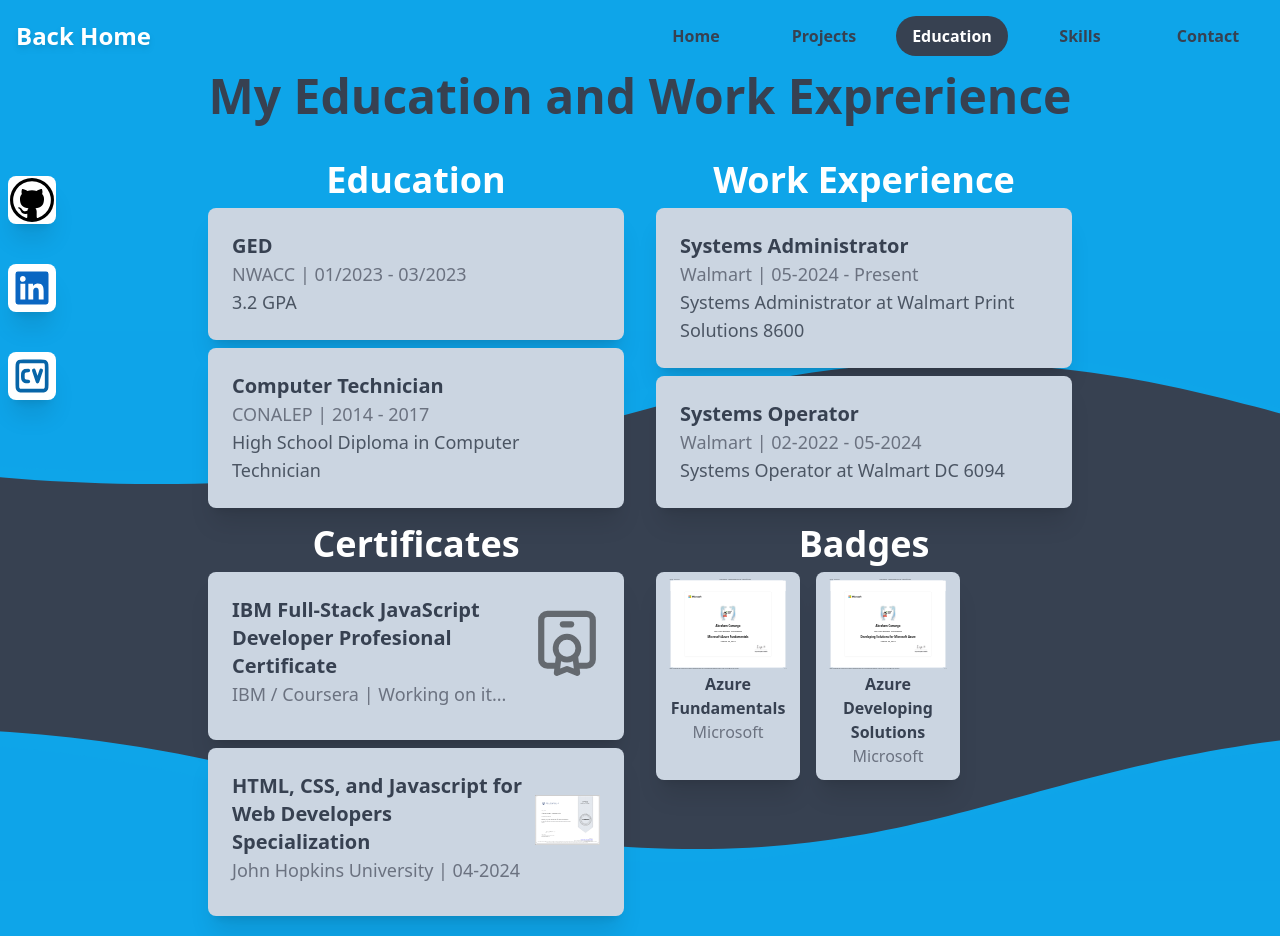
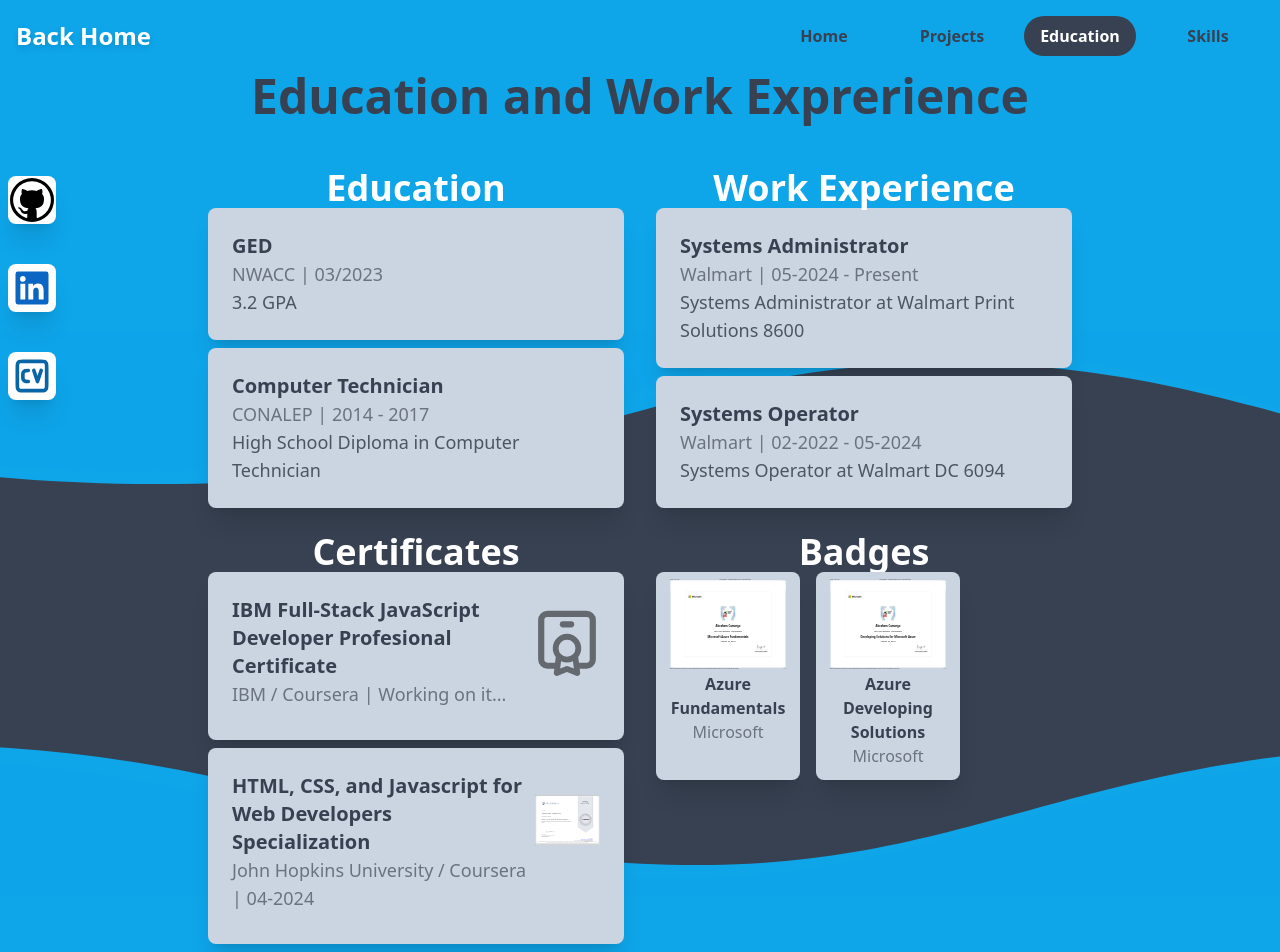
Before and after one commit to Suberror27/abrahams_portfolio, a Next.js app: page /education in a window 1280 px wide. Built offline with nearby package versions, Linux system fonts and the light colour scheme.

Commit message:
Almost ready to deploy app

```diff
--- a/components/NavigationBar.js
+++ b/components/NavigationBar.js
@@ -36,7 +36,7 @@
       {value: "/projects", title: "Projects"},
       {value: "/education", title: "Education"},
       {value: "/skills", title: "Skills"},
-      {value: "/contact", title: "Contact"},
+      // {value: "/contact", title: "Contact"},
 
     ]
 
--- a/pages/contact.js
+++ b/pages/contact.js
@@ -5,7 +5,6 @@
     <div className="fade-in">
       <h1 className="text-gray-700 font-semibold text-2xl md:text-5xl text-center pb-10">Contact</h1>
     </div>
-
     </>
     );
   }
--- a/pages/education.js
+++ b/pages/education.js
@@ -6,7 +6,7 @@
 export default function Education() {
 
   const education = [
-    { title: "GED", company: "NWACC", date: "01/2023 - 03/2023", description: "3.2 GPA" },
+    { title: "GED", company: "NWACC", date: "03/2023", description: "3.2 GPA" },
     { title: "Computer Technician", company: "CONALEP", date: "2014 - 2017", description: "High School Diploma in Computer Technician" },
     // Add more education
   ];
@@ -19,7 +19,7 @@
 
   const certInfo = [
     { title: "IBM Full-Stack JavaScript Developer Profesional Certificate", issuer: "IBM / Coursera", date: "Working on it...", image: "/cert_placeholder.svg" },
-    { title: "HTML, CSS, and Javascript for Web Developers Specialization", issuer: "John Hopkins University", date: "04-2024", image: "/Coursera 8PCJJNTAPXYJ.svg" },
+    { title: "HTML, CSS, and Javascript for Web Developers Specialization", issuer: "John Hopkins University / Coursera", date: "04-2024", image: "/Coursera 8PCJJNTAPXYJ.svg" },
     // Add more certifications
   ];
 
@@ -33,34 +33,34 @@
      <>
      <div className="fade-in">
 
-        <h1 className="text-gray-700 font-semibold text-2xl md:text-5xl text-center pb-10">My Education and Work Exprerience</h1>
+        <h1 className="text-gray-700 font-semibold text-2xl md:text-5xl text-center pb-8">Education and Work Exprerience</h1>
 
         <div className="grid grid-rows-1">
           <div className="grid grid-cols-1 md:grid-cols-2">
 
-            <div>
-              <h1 className="font-semibold text-white text-2xl md:text-4xl text-center pb-2">Education</h1>
+            <div className="pt-4 pb-2">
+              <h1 className="font-semibold text-white text-2xl md:text-4xl text-center">Education</h1>
               <Container information={education} />
             </div>
 
-            <div>
-              <h1 className="font-semibold text-white text-2xl md:text-4xl text-center pb-2">Work Experience</h1>
+            <div className="pt-4 pb-2">
+              <h1 className="font-semibold text-white text-2xl md:text-4xl text-center">Work Experience</h1>
               <Container information={workExperience} />
             </div>
 
           </div>
         </div>
 
-        <div className="grid grid-rows-1 pt-4 pb-5">
+        <div className="grid grid-rows-1">
           <div className="grid grid-cols-1 md:grid-cols-2">
 
-            <div>
-              <h1 className="font-semibold text-white text-2xl md:text-4xl text-center pb-2">Certificates</h1>
+            <div className="pt-4 pb-2">
+              <h1 className="font-semibold text-white text-2xl md:text-4xl text-center">Certificates</h1>
               <Certificates certInfo={certInfo}/>
             </div>
 
-            <div>
-              <h1 className="font-semibold text-white text-2xl md:text-4xl text-center pb-2">Badges</h1>
+            <div className="pt-4 pb-2">
+              <h1 className="font-semibold text-white text-2xl md:text-4xl text-center">Badges</h1>
               <Badges badgeInfo={badges} />
             </div>
 
--- a/pages/index.js
+++ b/pages/index.js
@@ -10,16 +10,16 @@
 
           <div className="text-center p-4">
             <p className="text-3xl md:text-6xl md:text-center drop-shadow-lg font-semibold text-gray-700 pb-2">Abraham Camargo</p>
-            <p className="text-white text-md md:text-3xl pt-1 font-semibold drop-shadow-lg">Systems Administrator / Web Developer</p>
-            <div className="text-md md:text-2xl p-4 rounded-3xl md:m-4 md:h-[27rem] text-white font-semibold text-start shadow-lg bg-gray-600">
+            <p className="text-white text-md md:text-3xl pt-1 font-semibold drop-shadow-lg">Systems Administrator / Web Software Developer</p>
+            <div className="text-md md:text-2xl p-4 rounded-3xl md:m-4 md:h-[25rem] text-white font-semibold text-start shadow-lg bg-gray-600 overflow-y-auto">
               <p className="mb-2">
-                • Enthusiastic web developer specializing in React and Next.js, with a passion for designing and building dynamic web applications that excel in user experience and performance.
+                • Enthusiastic web developer specializing in React and Next.js, with a passion for building dynamic web applications that excel in user experience and performance.
               </p>
               <p className="mb-2">
-                • Skilled in both front-end and backend development, with a keen attention to detail and a commitment to delivering high-quality, innovative solutions.
+                • Skilled in both front-end and backend development, with a keen attention to detail and a commitment to delivering high-quality products.
               </p>
               <p>
-                • Highly self-motivated and ready to showcase my expertise in creating seamless and effective digital experiences.
+                • Highly self-motivated and ready to showcase my experience in creating seamless and effective digital experiences.
               </p>
             </div>
           </div>
--- a/pages/projects.js
+++ b/pages/projects.js
@@ -4,7 +4,7 @@
     <>
     <div className="fade-in">
       <h1 className="text-gray-700 font-semibold text-2xl md:text-5xl text-center pb-10">Projects</h1>
-      <h3 className="text-center text-2xl text-white">Being Worked On...</h3>
+      <h3 className="text-center text-2xl text-white">Coming Soon...</h3>
     </div>
     </>
     );
--- a/pages/skills.js
+++ b/pages/skills.js
@@ -6,7 +6,7 @@
      <>
      <div className="fade-in">
 
-        <h1 className="text-gray-700 font-semibold text-2xl md:text-5xl text-center pb-10">My Skills</h1>
+        <h1 className="text-gray-700 font-semibold text-2xl md:text-5xl text-center pb-10">Skills</h1>
         <div className="grid grid-rows-1">
           <div className="grid grid-cols-1 md:grid-cols-2">
             <div className="pb-5">
@@ -14,7 +14,7 @@
               <MySkills />
             </div>
             <div className="pb-8 w-full p-4">
-              <h1 className="text-white font-semibold text-2xl md:text-4xl text-center pb-4">Skill Level</h1>
+              <h1 className="text-white font-semibold text-2xl md:text-4xl text-center pb-4">My Skill Levels</h1>
               <ProgressBar title= "React.js" progress={80} />
               <ProgressBar title= "React Native" progress={50} />
               <ProgressBar title= "Next.js" progress={80} />
```
Also changed, not shown: 1 other file (tests, documents, lock files or other folders).
